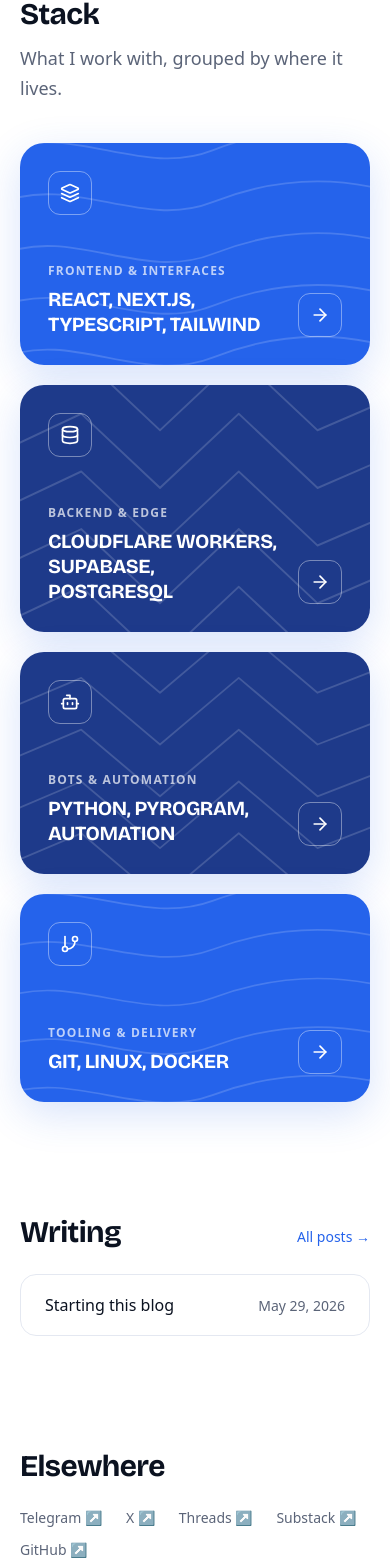
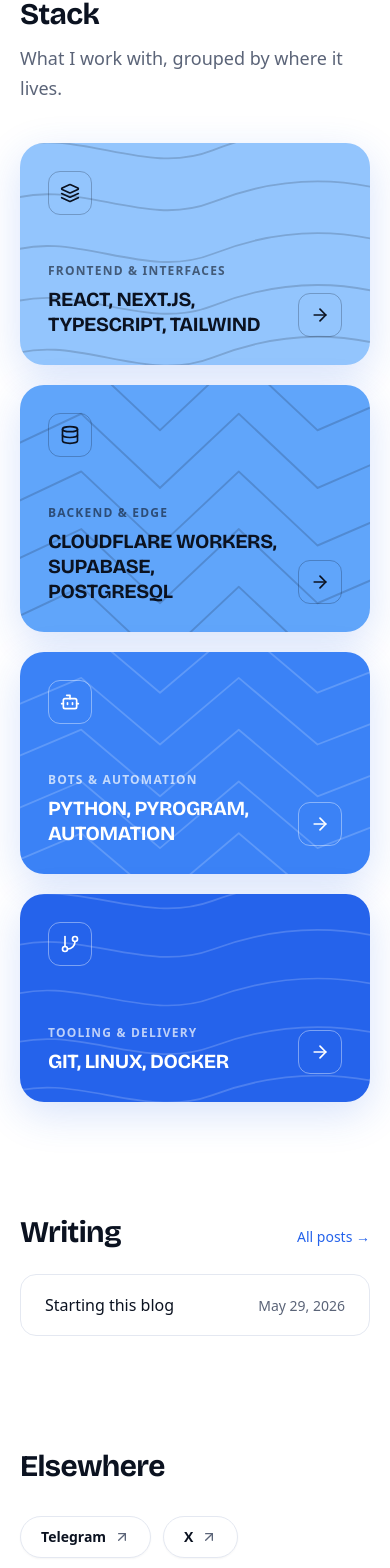
Before and after one commit to tukhlievs/tukhlievs, a Next.js app: page /tukhlievs/ in a window 390 px wide. Shown: the part 3755-5323 px from the top of the page. Built offline with nearby package versions, Linux system fonts and the light colour scheme.

Commit message:
Stack cards in light-to-dark blue shades; Elsewhere socials as accent-fill pill chips

```diff
--- a/src/app/page.tsx
+++ b/src/app/page.tsx
@@ -1,6 +1,13 @@
 import Link from "next/link";
 import { site, socials } from "@/lib/site";
-import { Layers, Database, Bot, GitBranch, ArrowRight } from "lucide-react";
+import {
+  Layers,
+  Database,
+  Bot,
+  GitBranch,
+  ArrowRight,
+  ArrowUpRight,
+} from "lucide-react";
 import { projects } from "@/lib/projects";
 import { getPosts, formatDate } from "@/lib/posts";
 import activity from "@/data/activity.json";
@@ -46,39 +53,50 @@
   },
 ];
 
+// Оттенки голубого: от светлого к более тёмному. light=true → тёмный текст.
 const skillGroups = [
   {
     label: "Frontend & interfaces",
     title: "React, Next.js, TypeScript, Tailwind",
     Icon: Layers,
     pattern: "wave" as const,
-    tone: "accent" as const,
+    bg: "#93c5fd",
+    light: true,
   },
   {
     label: "Backend & edge",
     title: "Cloudflare Workers, Supabase, PostgreSQL",
     Icon: Database,
     pattern: "zigzag" as const,
-    tone: "deep" as const,
+    bg: "#60a5fa",
+    light: true,
   },
   {
     label: "Bots & automation",
     title: "Python, Pyrogram, automation",
     Icon: Bot,
     pattern: "zigzag" as const,
-    tone: "deep" as const,
+    bg: "#3b82f6",
+    light: false,
   },
   {
     label: "Tooling & delivery",
     title: "Git, Linux, Docker",
     Icon: GitBranch,
     pattern: "wave" as const,
-    tone: "accent" as const,
+    bg: "#2563eb",
+    light: false,
   },
 ];
 
 // Декоративные линии поверх заливки: мягкие волны или угловатые зигзаги
-function CardLines({ variant }: { variant: "wave" | "zigzag" }) {
+function CardLines({
+  variant,
+  stroke,
+}: {
+  variant: "wave" | "zigzag";
+  stroke: string;
+}) {
   const rows = [0, 1, 2, 3, 4];
   return (
     <svg
@@ -98,8 +116,8 @@
           <path
             key={r}
             d={d}
-            stroke="white"
-            strokeOpacity="0.16"
+            stroke={stroke}
+            strokeOpacity="0.18"
             strokeWidth="2"
             strokeLinecap="round"
             strokeLinejoin="round"
@@ -292,25 +310,40 @@
                 <Link
                   key={g.label}
                   href="/work"
-                  className={`group relative overflow-hidden rounded-3xl p-7 sm:p-8 min-h-52 flex flex-col text-white shadow-[0_12px_40px_rgba(37,99,235,0.18)] transition-transform duration-300 hover:-translate-y-1 ${
-                    g.tone === "accent" ? "bg-accent" : "bg-[#1e3a8a]"
+                  style={{ background: g.bg }}
+                  className={`group relative overflow-hidden rounded-3xl p-7 sm:p-8 min-h-52 flex flex-col shadow-[0_12px_40px_rgba(37,99,235,0.18)] transition-transform duration-300 hover:-translate-y-1 ${
+                    g.light ? "text-fg" : "text-white"
                   }`}
                 >
-                  <CardLines variant={g.pattern} />
+                  <CardLines variant={g.pattern} stroke={g.light ? "#0b1220" : "#ffffff"} />
                   <div className="relative z-10 flex h-full flex-col">
-                    <span className="inline-flex size-11 items-center justify-center rounded-xl border border-white/40">
+                    <span
+                      className={`inline-flex size-11 items-center justify-center rounded-xl border ${
+                        g.light ? "border-fg/25" : "border-white/40"
+                      }`}
+                    >
                       <g.Icon className="size-5" />
                     </span>
                     <div className="mt-auto flex items-end justify-between gap-4 pt-12">
                       <div>
-                        <p className="text-xs font-semibold uppercase tracking-widest text-white/70">
+                        <p
+                          className={`text-xs font-semibold uppercase tracking-widest ${
+                            g.light ? "text-fg/60" : "text-white/70"
+                          }`}
+                        >
                           {g.label}
                         </p>
                         <h3 className="mt-2 font-display text-xl sm:text-2xl font-bold uppercase leading-tight">
                           {g.title}
                         </h3>
                       </div>
-                      <span className="shrink-0 inline-flex size-11 items-center justify-center rounded-xl border border-white/40 group-hover:bg-white/15 transition-colors">
+                      <span
+                        className={`shrink-0 inline-flex size-11 items-center justify-center rounded-xl border transition-colors ${
+                          g.light
+                            ? "border-fg/25 group-hover:bg-fg/10"
+                            : "border-white/40 group-hover:bg-white/15"
+                        }`}
+                      >
                         <ArrowRight className="size-5" />
                       </span>
                     </div>
@@ -359,16 +392,17 @@
         <Reveal>
           <section className="mt-28 sm:mt-36 mb-16 sm:mb-24">
             <h2 className="text-3xl font-bold tracking-tight">Elsewhere</h2>
-            <ul className="mt-6 flex flex-wrap gap-x-6 gap-y-3 text-sm">
+            <ul className="mt-8 flex flex-wrap gap-3">
               {socials.map((s) => (
                 <li key={s.label}>
                   <a
                     href={s.href}
                     target="_blank"
                     rel="noopener noreferrer"
-                    className="font-medium text-muted hover:text-accent transition-colors"
+                    className="group inline-flex items-center gap-2 rounded-full border border-border bg-white px-5 py-2.5 text-sm font-semibold text-fg shadow-[0_1px_2px_rgba(11,18,32,0.04)] transition-all hover:-translate-y-0.5 hover:border-accent hover:bg-accent hover:text-white hover:shadow-[0_10px_24px_rgba(37,99,235,0.28)]"
                   >
-                    {s.label} ↗
+                    {s.label}
+                    <ArrowUpRight className="size-4 text-muted transition-colors group-hover:text-white" />
                   </a>
                 </li>
               ))}
```
